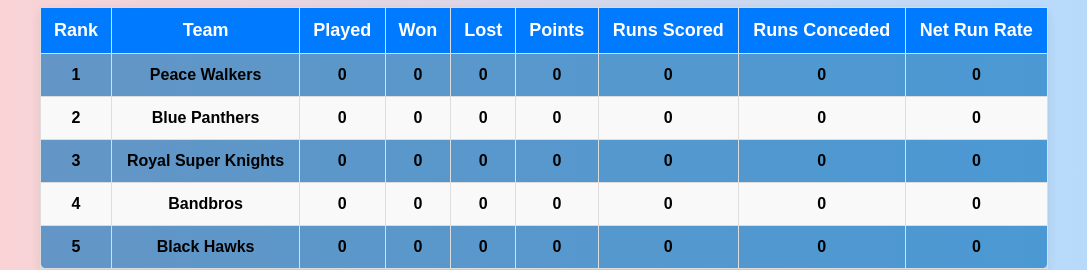
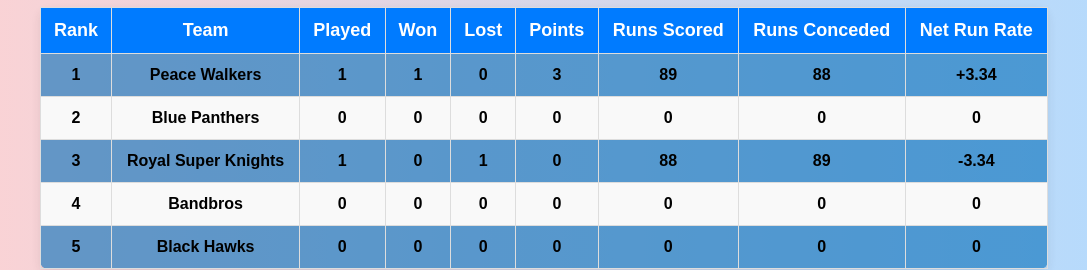
Before and after one commit to TalalHShah/esl-season3, a plain HTML site: page points_table.html in a window 1280 px wide. Shown: the part 338-608 px from the top of the page, without its empty margins (96-1183 px from the left). Drawn offline with Linux system fonts and the light colour scheme.

Commit message:
Update points_table.html

```diff
--- a/points_table.html
+++ b/points_table.html
@@ -163,13 +163,13 @@
                 <tr>
                     <td>1</td>
                     <td>Peace Walkers</td>
+                    <td>1</td>
+                    <td>1</td>
                     <td>0</td>
-                    <td>0</td>
-                    <td>0</td>
-                    <td>0</td>
-                    <td>0</td>
-                    <td>0</td>
-                    <td>0</td>
+                    <td>3</td>
+                    <td>89</td>
+                    <td>88</td>
+                    <td>+3.34</td>
                 </tr>
                 <tr>
                     <td>2</td>
@@ -185,13 +185,13 @@
                 <tr>
                     <td>3</td>
                     <td>Royal Super Knights</td>
+                    <td>1</td>
                     <td>0</td>
+                    <td>1</td>
                     <td>0</td>
-                    <td>0</td>
-                    <td>0</td>
-                    <td>0</td>
-                    <td>0</td>
-                    <td>0</td>
+                    <td>88</td>
+                    <td>89</td>
+                    <td>-3.34</td>
                 </tr>
                 <tr>
                     <td>4</td>
```
